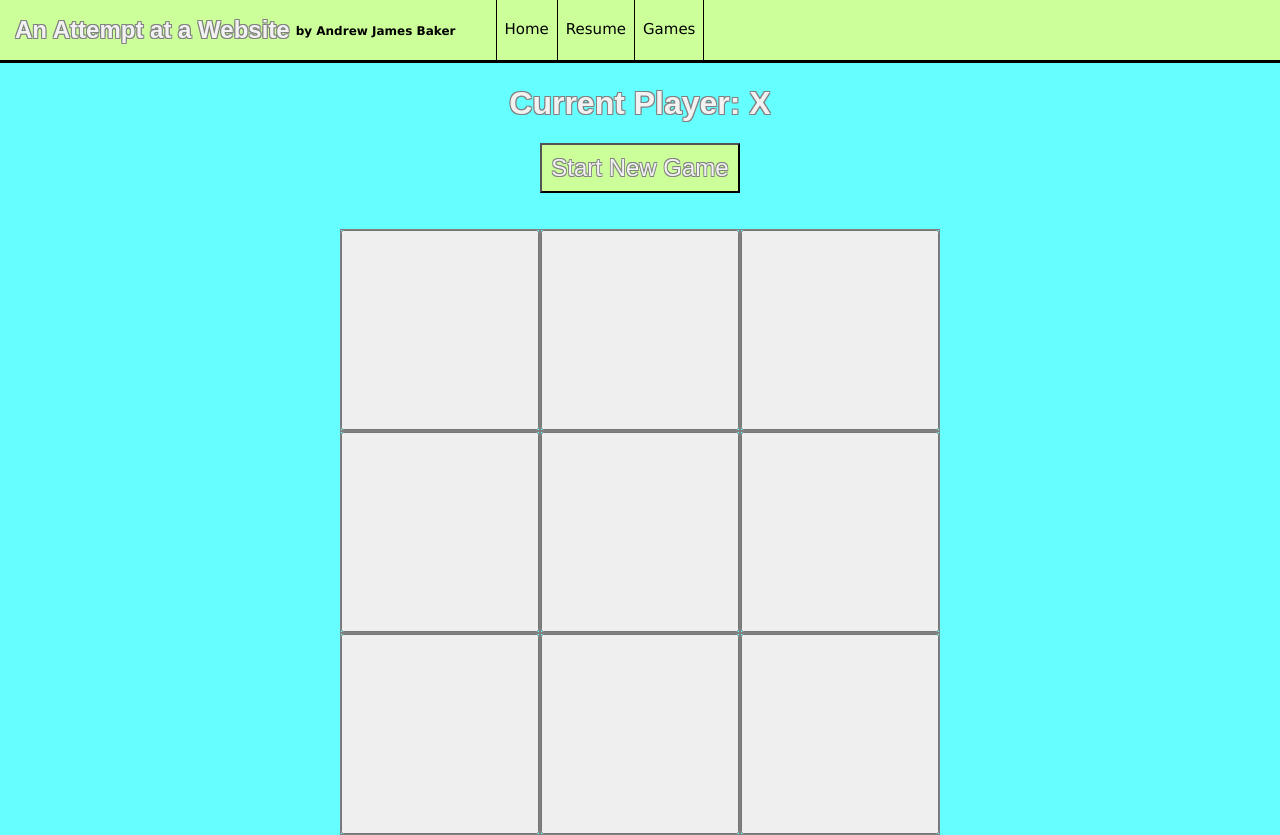
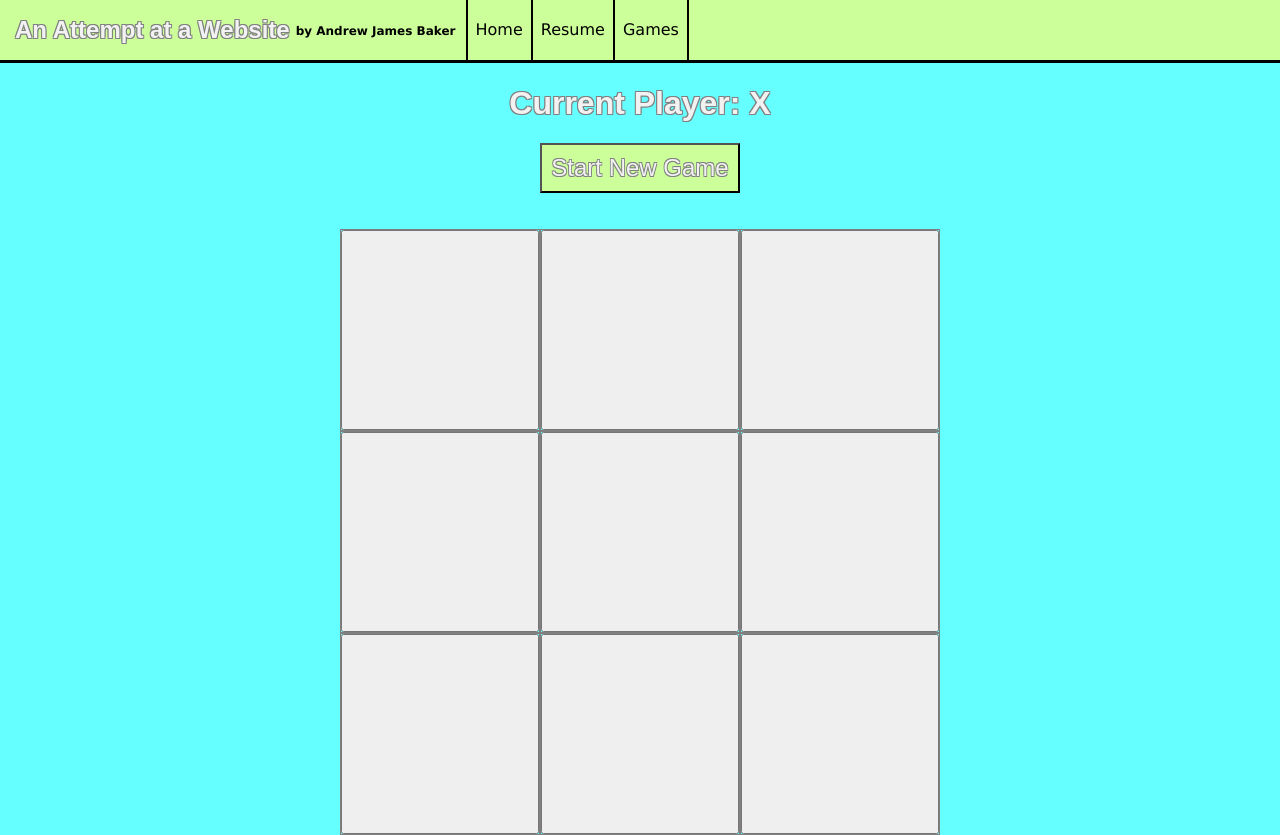
Before and after one commit to Baker714/Baker714.github.io, an Angular app: page /games in a window 1280 px wide. Before the commit this address led to /andrew-angular-app/andrew-angular-app/home/games. Built offline with nearby package versions, Linux system fonts and the light colour scheme.

Commit message:
fixed some stuff

```diff
--- a/src/app/app.component.css
+++ b/src/app/app.component.css
@@ -37,28 +37,33 @@ div#box {
   border-width: 3px;
 }
 
-ul {
+.router {
+  padding-left: 10px;
   display: flex;
   list-style: none;
   margin: 0;
-  border-width: 1px;
+  border-width: 2px;
   border-right-style: solid;
 }
 
-li {
+.routerButton {
+  color: black;
   display: block;
   height: 40px;
-  border-width: 1px;
+  border-width: 2px;
+  border-color: black;
   border-left-style: solid;
   display: inline;
   padding-left: 8px;
   padding-right: 8px;
   font-family: Verdana, Helvetica, sans-serif;
-  font-size: 15px;
+  font-size: 16px;
   padding-top: 20px;
   cursor: pointer;
+  text-decoration: none;
+  text-decoration-color: black;
 }
 
-li:hover{
+a:hover{
   background-color: #33cc33;
 }
--- a/src/app/app.component.html
+++ b/src/app/app.component.html
@@ -6,12 +6,11 @@
       <div id="box">
           <h1>An Attempt at a Website</h1>
           <h4>by Andrew James Baker</h4>
-          <ul>
-            <li onClick="location.href='home'">Home</li>
-            <li onClick="location.href='resume'">Resume</li>
-            <li onClick="location.href='games'">Games</li>
-            <!--<li onClick="location.href='/games'">Games</li>-->
-          </ul>
+          <div class="router">
+            <a class="routerButton" href="/home">Home</a>
+            <a class="routerButton" href="/resume">Resume</a>
+            <a class="routerButton" href="/games">Games</a>
+          </div>
       </div>
       <router-outlet align="center"></router-outlet>
   </body>
--- a/src/app/app.module.ts
+++ b/src/app/app.module.ts
@@ -32,4 +32,5 @@ const appRoutes: Routes = [
   providers: [],
   bootstrap: [AppComponent]
 })
-export class AppModule { }
+export class AppModule {
+ }
--- a/src/app/board/board.component.css
+++ b/src/app/board/board.component.css
@@ -39,4 +39,5 @@ button {
   color: #f2f2f2;
   text-shadow: -.75px -.75px grey, .75px -.75px grey, -.75px .75px grey, .75px .75px grey;
   background-color: #ccff99;
+  cursor: pointer;
 }
--- a/src/app/square/square.component.css
+++ b/src/app/square/square.component.css
@@ -3,4 +3,5 @@ button{
   height: 100%;
   font-size: 5em;
   margin: 0;
+  cursor: pointer;
 }
--- a/src/index.html
+++ b/src/index.html
@@ -2,7 +2,7 @@
 <html lang="en">
 <head>
   <meta charset="utf-8">
-  <base href="andrew-angular-app/home">
+  <base href="/">
   <meta name="viewport" content="width=device-width, initial-scale=1">
   <link rel="icon" type="image/x-icon" href="favicon.ico">
 </head>
```
